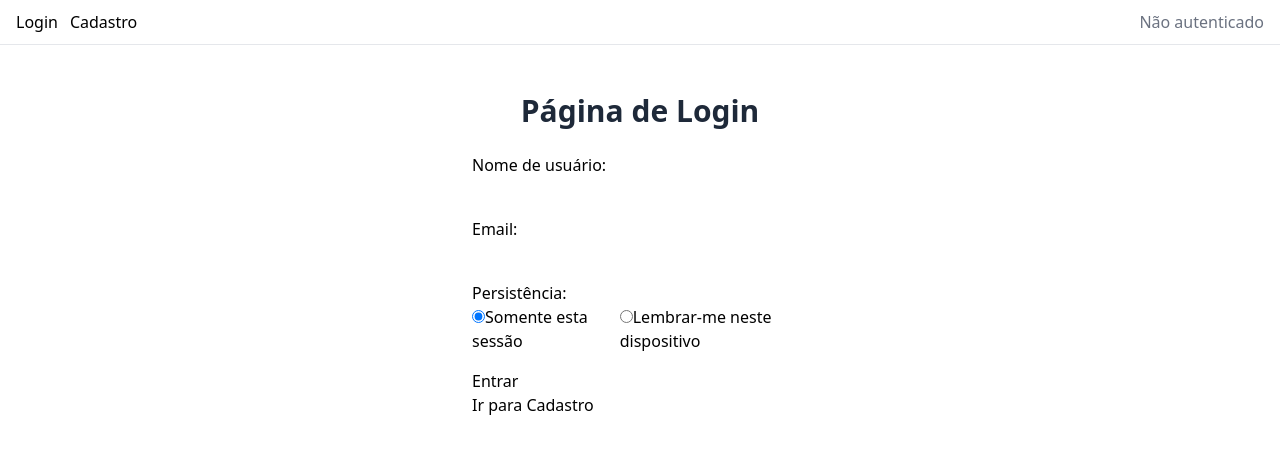
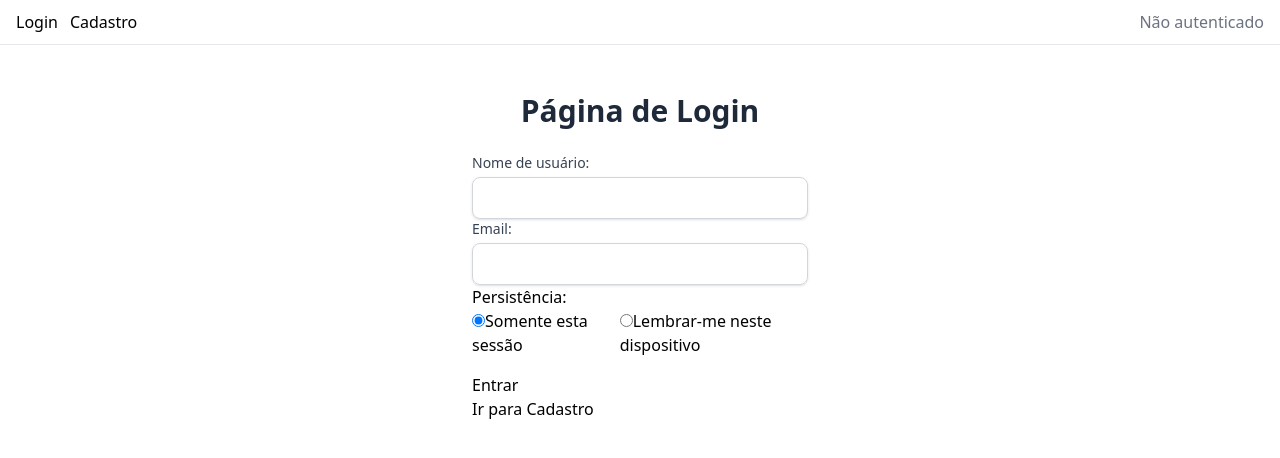
Before and after one commit to VitoriaMaglio/access-control-react, a React app in the folder access-control-cp/: page /login in a window 1280 px wide. Shown: the top 458 px of the page. Built offline with nearby package versions, Linux system fonts and the light colour scheme; the HTML template or start-up script is replaced by a standard one.

Commit message:
Arrumando formulário do nome e email.

```diff
--- a/access-control-cp/src/routes/Login.tsx
+++ b/access-control-cp/src/routes/Login.tsx
@@ -27,39 +27,55 @@ const Login: React.FC = () => {
 
   return (
     <div style={{ padding: "2rem", maxWidth: "400px", margin: "0 auto" }}>
+
       <h1 className="text-3xl font-bold text-gray-800 text-center mb-6">
         Página de Login
       </h1>
 
       <form onSubmit={handleSubmit(onSubmit)}>
-        <div style={{ marginBottom: "1rem" }}>
-          <label htmlFor="nomeUsuario">Nome de usuário:</label>
-          <br />
+
+      <div>
+        <label htmlFor="nomeUsuario" className="block text-sm font-medium text-gray-700">
+          Nome de usuário:
+        </label>
         <input
           id="nomeUsuario"
           type="text"
           {...register("nomeUsuario", {
             required: "Por favor, insira seu nome de usuário",
-              minLength: { value: 3, message: "Nome de usuário deve ter pelo menos 3 caracteres" },
-              maxLength: { value: 20, message: "Nome de usuário deve ter no máximo 20 caracteres" }
+            minLength: { value: 3, message: "Mínimo 3 caracteres" },
+            maxLength: { value: 20, message: "Máximo 20 caracteres" }
           })}
+          className="mt-1 w-full px-4 py-2 border border-gray-300 rounded-lg shadow-sm
+                    focus:ring-2 focus:ring-indigo-500 focus:outline-none
+                    transition duration-200"
         />
-          {errors.nomeUsuario && <p style={{ color: "red" }}>{errors.nomeUsuario.message}</p>}
+        {errors.nomeUsuario && (
+          <p className="text-red-500 text-sm mt-1">{errors.nomeUsuario.message}</p>
+        )}
       </div>
-        <div style={{ marginBottom: "1rem" }}>
-          <label htmlFor="email">Email:</label>
-          <br />
+
+      <div>
+        <label htmlFor="email" className="block text-sm font-medium text-gray-700">
+          Email:
+        </label>
         <input
           id="email"
           type="email"
           {...register("email", {
             required: "Por favor, insira seu email",
-            pattern: { value: /^[^\s@]+@[^\s@]+\.[^\s@]+$/, message: "Formato de email inválido" },
+            pattern: { value: /^[^\s@]+@[^\s@]+\.[^\s@]+$/, message: "Formato inválido" },
             maxLength: { value: 50, message: "Email muito longo" }
           })}
+          className="mt-1 w-full px-4 py-2 border border-gray-300 rounded-lg shadow-sm
+                    focus:ring-2 focus:ring-indigo-500 focus:outline-none
+                    transition duration-200"
         />
-          {errors.email && <p style={{ color: "red" }}>{errors.email.message}</p>}
+          {errors.email && (
+            <p className="text-red-500 text-sm mt-1">{errors.email.message}</p>
+          )}
         </div>
+
         <div style={{ marginBottom: "1rem" }}>
           <label>Persistência:</label>
           <div style={{ display: "flex", gap: 12 }}>
```
Lines whose indentation alone changed are shown as unchanged.
